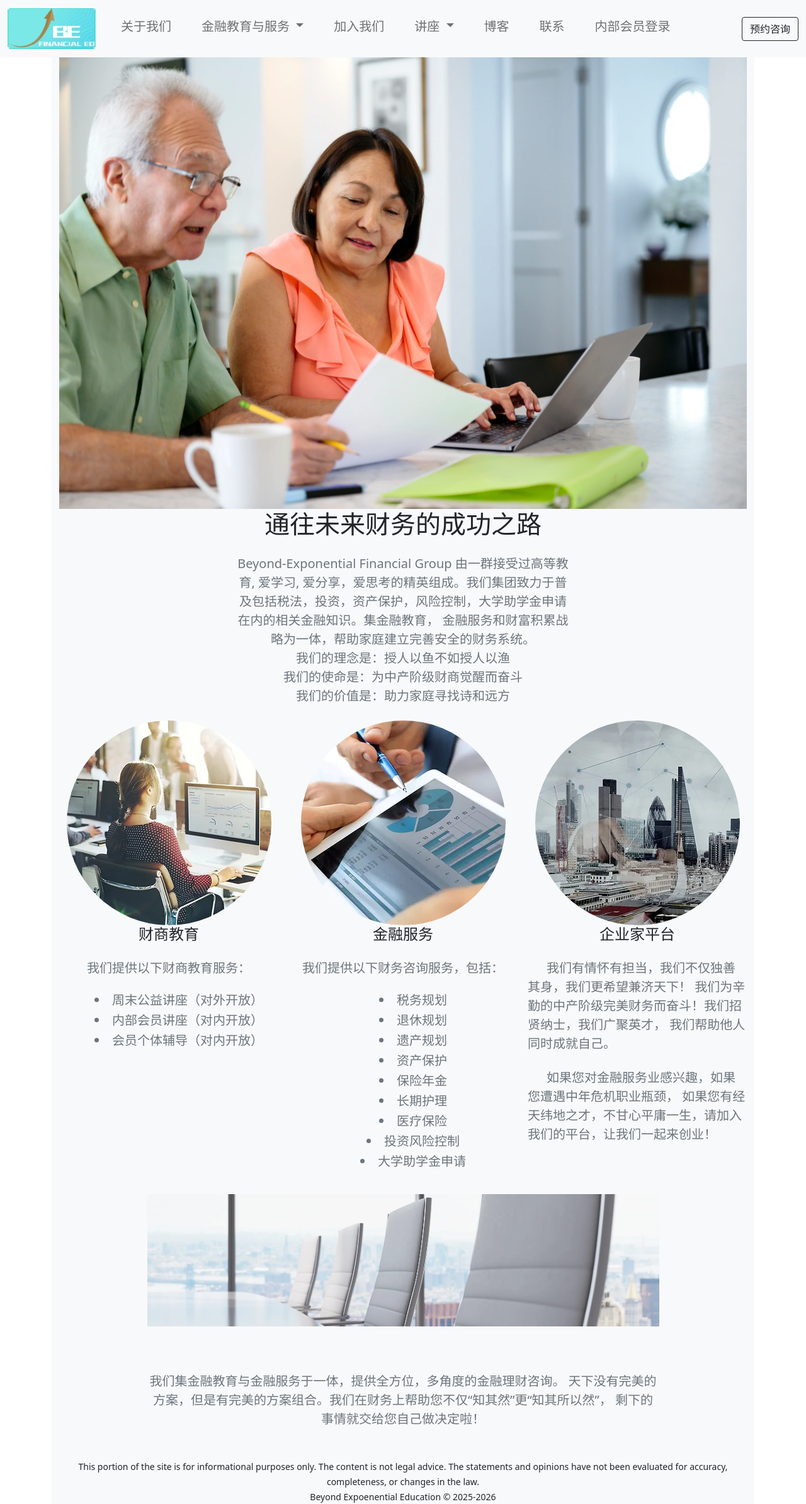
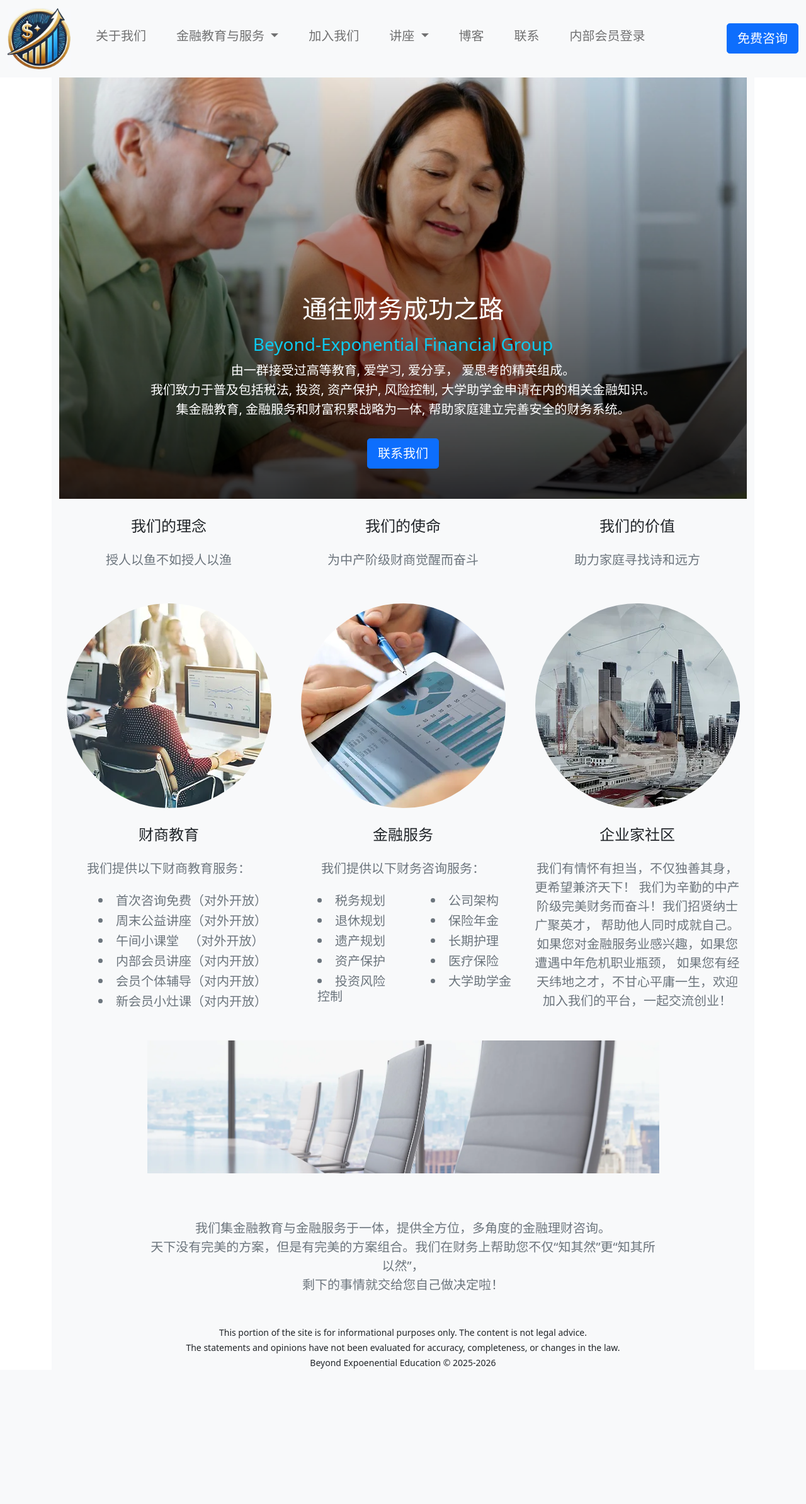
Before and after one commit to yaoyao082008/webpage, a Django app: template homepage/templates/page/index.html in a window 1280 px wide. Shown: the whole page at 63% size. After the commit the page ends 2173 px from the top, so only its background shows below. Run offline with Django 3.2, Linux system fonts and the light colour scheme; the template is opened without the code that fills it, so the values that code supplies are empty.

Commit message:
Update main page of the website.
Change the logo.
Put text on top of the image.

```diff
--- a/homepage/templates/base.html
+++ b/homepage/templates/base.html
@@ -15,7 +15,7 @@
       content={% block descrp %}{% endblock %}
     />
     <title>{% block title%}{% endblock %}</title>
-    <link rel="shortcut icon" type="x-icon" href="{% static 'images/logo.webp' %}">
+    <link rel="shortcut icon" type="x-icon" href="{% static 'images/logo.jpg' %}">
     <link
       href="https://cdn.jsdelivr.net/npm/bootstrap@5.0.2/dist/css/bootstrap.min.css"
       rel="stylesheet"
@@ -23,6 +23,16 @@
       crossorigin="anonymous"
     />
     <link rel="stylesheet" href="{% static 'css/style.css' %}" />
+    <style>
+.maintxt {
+    background-image: url({% static 'images/financial_help.png' %});
+    background-size: cover;
+    padding-left: 10%;
+    padding-right: 10%;
+	padding-top:20%;
+    color: white;
+}
+    </style>
   </head>
 
   <body class="container">
@@ -34,7 +44,9 @@
         <a href="{% url 'index' %}" class="navbar-brand">
           <img
             class="img-fluid"
-            src="{% static 'images/logo.webp' %}"
+            width="100"
+            height="100"
+            src="{% static 'images/logo.jpg' %}"
             alt="beyond Expoenential Financial Logo"
           />
         </a>
@@ -203,7 +215,7 @@
           </ul>
 
           <div class="my-2 my-lg-0 ms-auto">
-            <a href="https://go.oncehub.com/Beyond-Exponential-Education" class="btn btn-outline-dark my-2 my-sm-0 form-inline">预约咨询</a>
+            <a href="https://go.oncehub.com/Beyond-Exponential-Education" class="btn btn-primary btn-lg my-2 my-sm-0 form-inline">免费咨询</a>
           </div>
 
 
@@ -222,7 +234,8 @@
     <div class="text-center disclaimer bg-light">
         <small>
           This portion of the site is for informational purposes only.
-          The content is not legal advice. The statements and opinions have not been evaluated for accuracy,
+          The content is not legal advice. <br>
+		  The statements and opinions have not been evaluated for accuracy,
           completeness, or changes in the law.
           <br>
           Beyond Expoenential Education &copy; 2025-2026
--- a/homepage/templates/education/retirement.html
+++ b/homepage/templates/education/retirement.html
@@ -50,7 +50,10 @@
   <div class="text-center container-lg bg-light">
     <div class="row justify-content-center p-3">
       <div class="col-md-6 text-md-start text-sm-center">
-        <img src="{% static "images/retirement_plan.png" %} " alt="retirement plan" class="img-fluid">
+		<p class="h5 p-2">
+		  完备的退休规划
+		</p>
+        <img src="{% static "images/retirement_income.png" %} " alt="retirement plan" class="img-fluid">
         <p class="h5 mt-2">
           我如何建立一个安全的退休金计划来实现退休的五个目标吗？
           对我来说太晚了吗？
--- a/homepage/templates/page/index.html
+++ b/homepage/templates/page/index.html
@@ -14,24 +14,49 @@
   <!--intro and about-->
 <section id="intro">
   <div class="container-lg bg-light">
+	    <div class="maintxt text-center">
+			<br><br><br><br><br><br><br>
+			<p class="display-6 text-center">通往财务成功之路</p>
+			<p class="text-info h3 mt-2">
+			  Beyond-Exponential Financial Group
+			</p>
+			<p class="h5 lead my-lg-0" style="line-height:31px">
+			  由一群接受过高等教育, 爱学习, 爱分享， 爱思考的精英组成。<br>
+			  我们致力于普及包括税法, 投资, 资产保护, 风险控制, 大学助学金申请在内的相关金融知识。<br>
+			  集金融教育, 金融服务和财富积累战略为一体, 帮助家庭建立完善安全的财务系统。
+			  <br><br>
+			</p>
+            <div class="my-2 my-lg-0 ms-auto text-center">
+              <a href="{% url 'contacts' %}" class="btn btn-primary btn-lg">联系我们</a>
+            </div><br><br>
+		</div>
+  </div>
+
+  <div class="container-lg bg-light">
     <div class="row justify-content-center">
-      <div class="row-md-5 text-center">
-        <img
-          class="img-fluid"
-          src="{% static 'images/financial_help.webp' %}"
-          alt="image of the newyork skyline"
-        />
+      <div class="col-md-4 text-center">
+        <div>
+          <h4><br>我们的理念</h4>
+          <p class="text-center lead my-4 text-muted">
+            授人以鱼不如授人以渔<br><br>
+          </p>
         </div>
-      <div class="col-md-6 text-center text-md-start" id="About">
-        <h1>
-          <div class="display-6 text-center">通往未来财务的成功之路</div>
-        </h1>
-        <p class="lead my-4 text-muted text-center">
-          Beyond-Exponential Financial Group 由一群接受过高等教育, 爱学习, 爱分享，爱思考的精英组成。我们集团致力于普及包括税法，投资，资产保护，风险控制，大学助学金申请在内的相关金融知识。集金融教育， 金融服务和财富积累战略为一体，帮助家庭建立完善安全的财务系统。<br>
-          我们的理念是：授人以鱼不如授人以渔
-          <br>我们的使命是：为中产阶级财商觉醒而奋斗
-          <br>我们的价值是：助力家庭寻找诗和远方
+      </div>
+      <div class="col-md-4 text-center">
+        <div>
+          <h4><br>我们的使命</h4>
+          <p class="text-center lead my-4 text-muted">
+            为中产阶级财商觉醒而奋斗<br><br>
           </p>
+        </div>
+      </div>
+      <div class="col-md-4 text-center">
+        <div>
+          <h4><br>我们的价值</h4>
+          <p class="text-center lead my-4 text-muted">
+            助力家庭寻找诗和远方<br><br>
+          </p>
+        </div>
       </div>
     </div>
   </div>
@@ -47,15 +72,18 @@
           />
         </div>
         <div>
-          <h4>财商教育</h4>
+          <h4><br>财商教育</h4>
           <p class="text-center lead my-4 text-muted">
             我们提供以下财商教育服务：
           </p>
-          <div class="justify-content-center">
-            <ul class="text-center" style="list-style-position: inside;">
+          <div class="justify-content-center" style="margin-left:30px;">
+            <ul class="text-start" style="list-style-position: inside;">
+              <li class="h5 text-muted">首次咨询免费（对外开放）</li>
               <li class="h5 text-muted">周末公益讲座（对外开放）</li>
+              <li class="h5 text-muted">午间小课堂 &nbsp;&nbsp;（对外开放）</li>
               <li class="h5 text-muted">内部会员讲座（对内开放）</li>
               <li class="h5 text-muted">会员个体辅导（对内开放）</li>
+			  <li class="h5 text-muted">新会员小灶课（对内开放）</li>
             </ul>
           </div>
         </div>
@@ -69,22 +97,33 @@
           />
         </div>
         <div>
-          <h4>金融服务</h4>
+          <h4><br>金融服务</h4>
           <p class="text-center lead my-4 text-muted">
-            我们提供以下财务咨询服务，包括：
+            我们提供以下财务咨询服务：
           </p>
-          <div class="justify-content-center">
-            <ul class="text-center" style="list-style-position: inside;">
+			<div class="row justify-content-center">
+			  <div class="col-md-6 text-center">
+				  <div class="justify-content-center" style="margin-left:6px;">
+					<ul class="text-start" style="list-style-position: inside;">
 					  <li class="h5 text-muted">税务规划</li>
 					  <li class="h5 text-muted">退休规划</li>
 					  <li class="h5 text-muted">遗产规划</li>
 					  <li class="h5 text-muted">资产保护</li>
+				      <li class="h5 text-muted">投资风险控制</li>
+					</ul>
+				  </div>
+			  </div>
+			  <div class="col-md-6 text-center">
+				  <div class="justify-content-center">
+					<ul class="text-start" style="list-style-position: inside;">
+					  <li class="h5 text-muted">公司架构</li>
 					  <li class="h5 text-muted">保险年金</li>
 					  <li class="h5 text-muted">长期护理</li>
 					  <li class="h5 text-muted">医疗保险</li>
-              <li class="h5 text-muted">投资风险控制</li>
-              <li class="h5 text-muted">大学助学金申请</li>
+					  <li class="h5 text-muted">大学助学金</li>
 					</ul>
+				  </div>
+			  </div>
             </div>
         </div>
       </div>
@@ -97,15 +136,13 @@
           />
         </div>
         <div>
-          <h4>企业家平台</h4>
-          <p class="text-start lead my-4 text-muted" style="text-indent: 30px;">
-            我们有情怀有担当，我们不仅独善其身，我们更希望兼济天下！
-            我们为辛勤的中产阶级完美财务而奋斗！我们招贤纳士，我们广聚英才，
-            我们帮助他人同时成就自己。
-          </p>
-          <p class="text-start lead my-4 text-muted" style="text-indent: 30px;">
-            如果您对金融服务业感兴趣，如果您遭遇中年危机职业瓶颈，
-            如果您有经天纬地之才，不甘心平庸一生，请加入我们的平台，让我们一起来创业！
+          <h4><br>企业家社区</h4>
+          <p class="text-center lead my-4 text-muted">
+            我们有情怀有担当，不仅独善其身，<br>更希望兼济天下！
+            我们为辛勤的中产<br>阶级完美财务而奋斗！我们招贤纳士<br>广聚英才，
+            帮助他人同时成就自己。<br>
+            如果您对金融服务业感兴趣，如果您<br>遭遇中年危机职业瓶颈，
+            如果您有经<br>天纬地之才，不甘心平庸一生，欢迎<br>加入我们的平台，一起交流创业！
           </p>
 
         </div>
@@ -126,8 +163,8 @@
     <div class="row justify-content-center">
       <div class="col-9 my-4">
         <p class="my-4 text-center lead text-muted">
-          我们集金融教育与金融服务于一体，提供全方位，多角度的金融理财咨询。
-          天下没有完美的方案，但是有完美的方案组合。我们在财务上帮助您不仅“知其然”更“知其所以然”，
+          我们集金融教育与金融服务于一体，提供全方位，多角度的金融理财咨询。<br>
+          天下没有完美的方案，但是有完美的方案组合。我们在财务上帮助您不仅“知其然”更“知其所以然”，<br>
           剩下的事情就交给您自己做决定啦！
         </p>
 
```
Also changed, not shown: homepage/static/images/financial_help.png (added), homepage/static/images/logo.jpg (added), homepage/static/images/retirement_income.png (added), static/images/financial_help.png (added), static/images/logo.jpg (added), static/images/retirement_income.png (added). Lines whose indentation alone changed are shown as unchanged.
